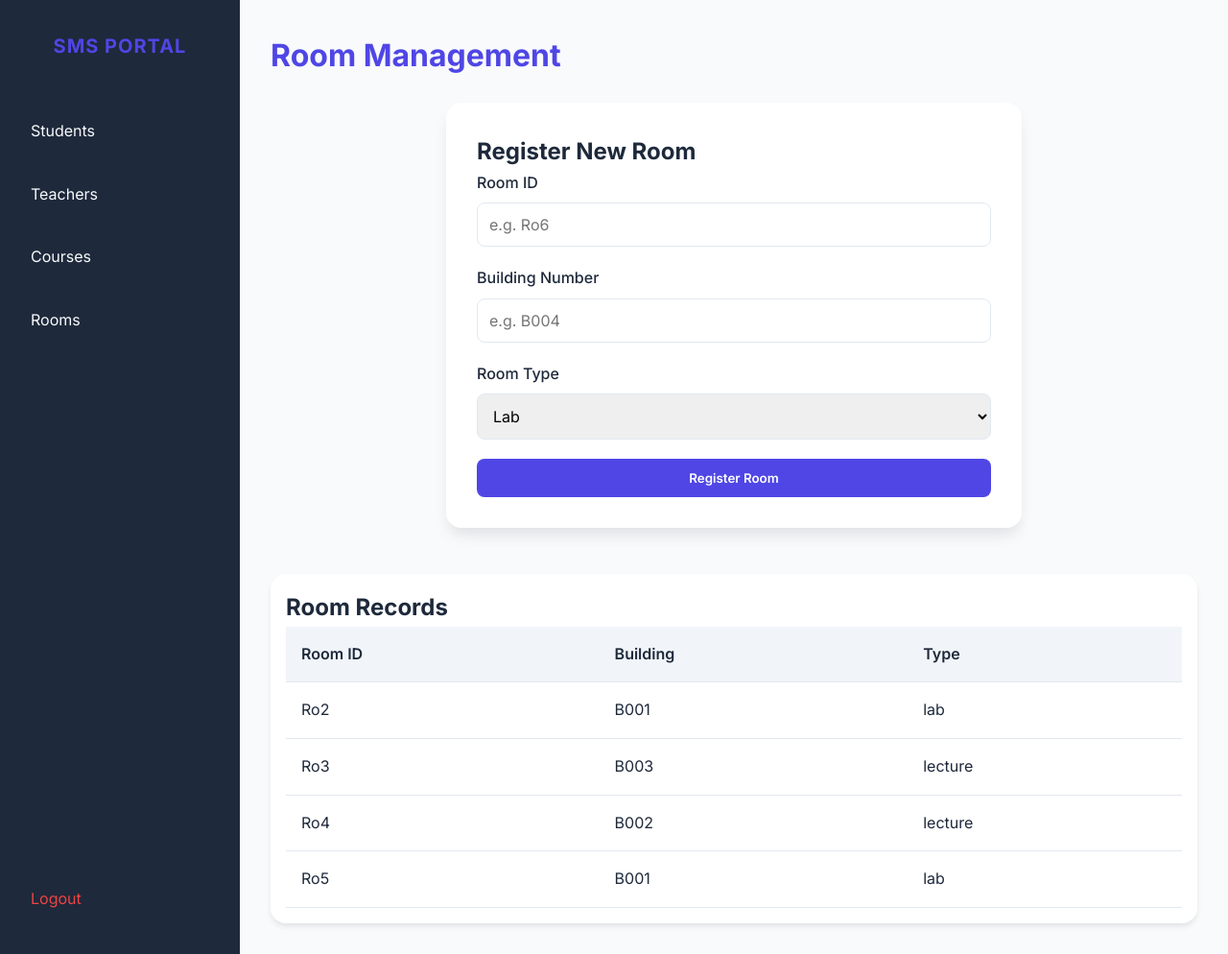
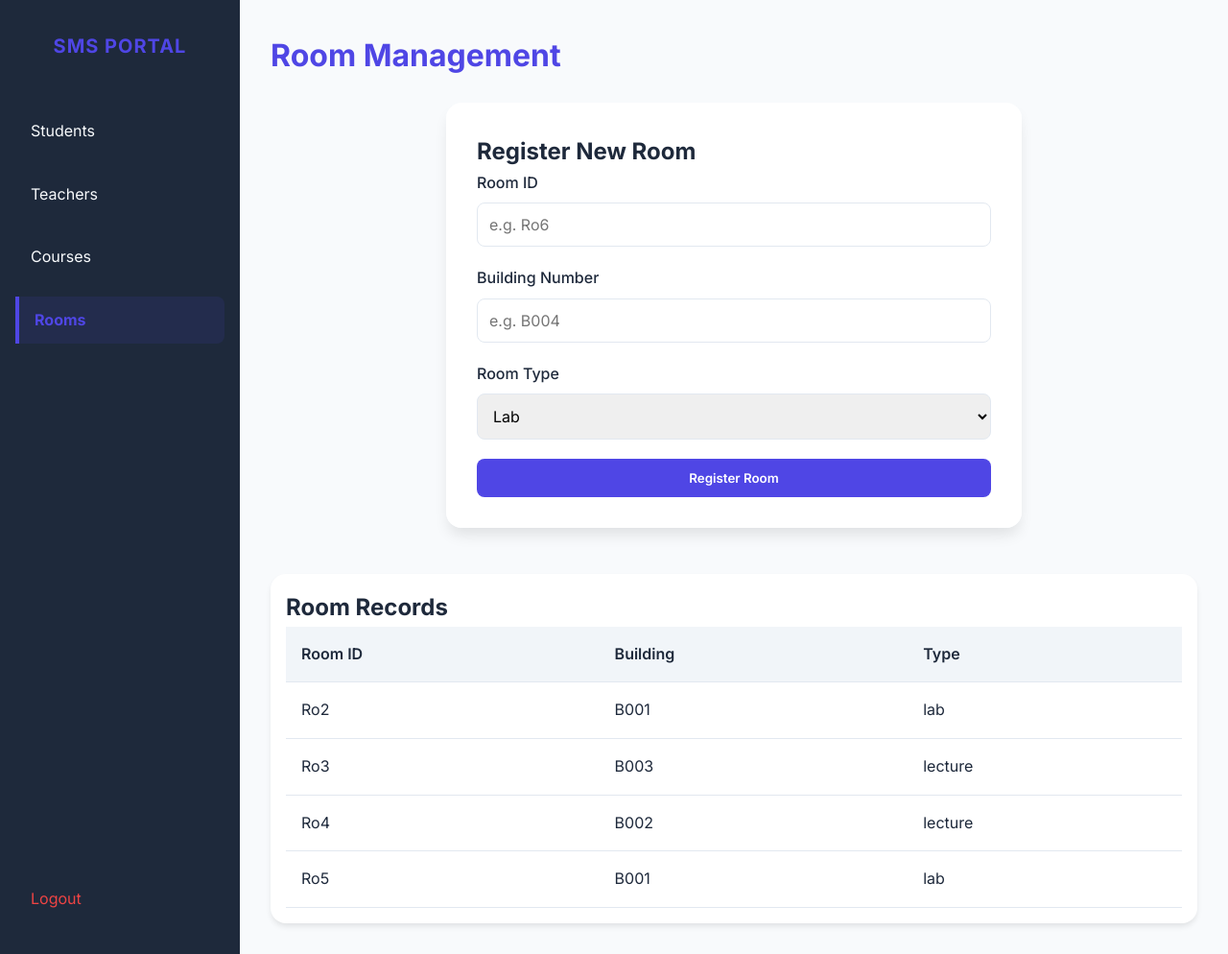
Before and after one commit to jabez-abija2399/School-Management-System, a PHP site: page /Room/room.php in a window 1280 px wide. Shown: the whole page at 96% size. Run offline with PHP 8.4, Linux system fonts and the light colour scheme; a user stored in the database is signed in; data comes from the database, SQL or seed files in the repository.

Commit message:
style: Add styling for active navigation links to highlight the active page.

```diff
--- a/CSS/style.css
+++ b/CSS/style.css
@@ -58,6 +58,15 @@ nav a {
 nav a:hover {
     background-color: var(--primary-color);
     transform: translateX(5px);
+}
+
+nav a.active {
+    background-color: var(--sidebar-bg);
+    border-left: 4px solid var(--primary-color);
+    color: var(--primary-color);
+    font-weight: 700;
+    border-radius: 0 0.5rem 0.5rem 0;
+    background-color: rgba(79, 70, 229, 0.1);
 }
 
 /* Main Content Area */
```
